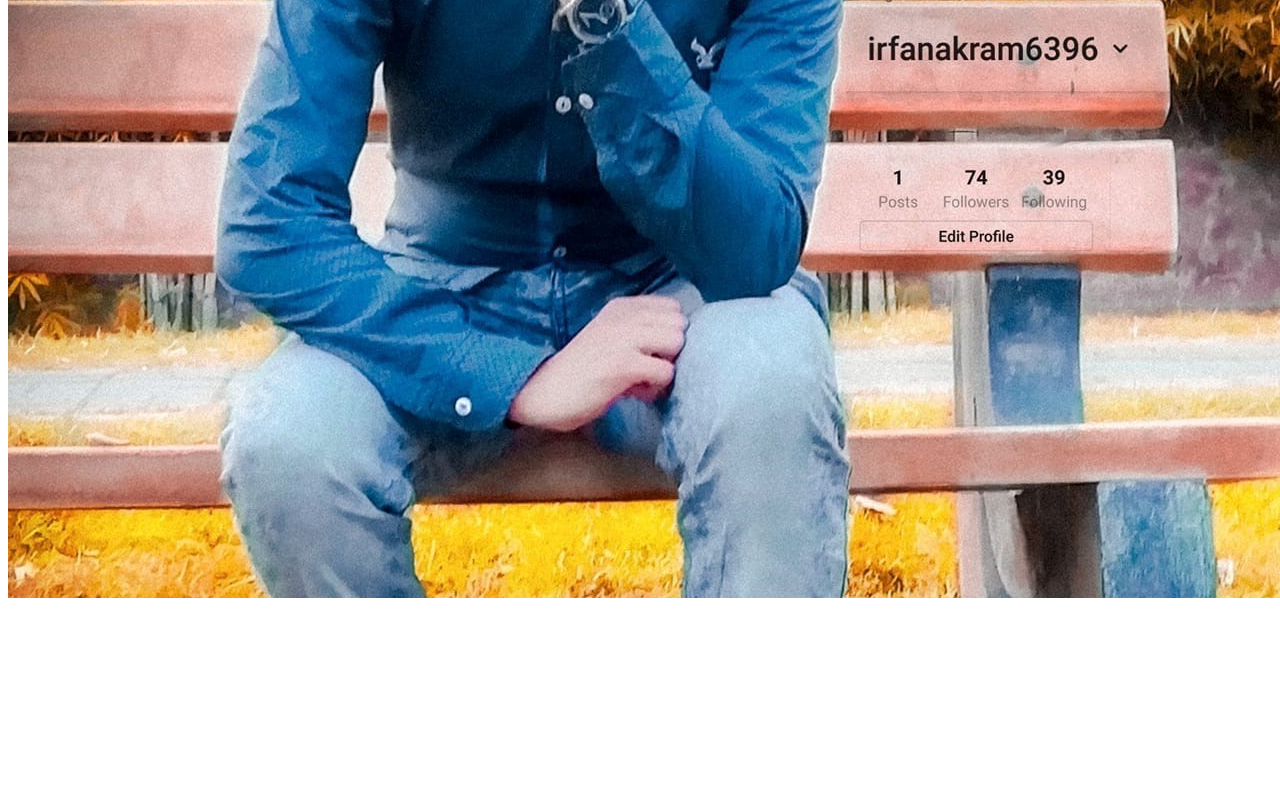
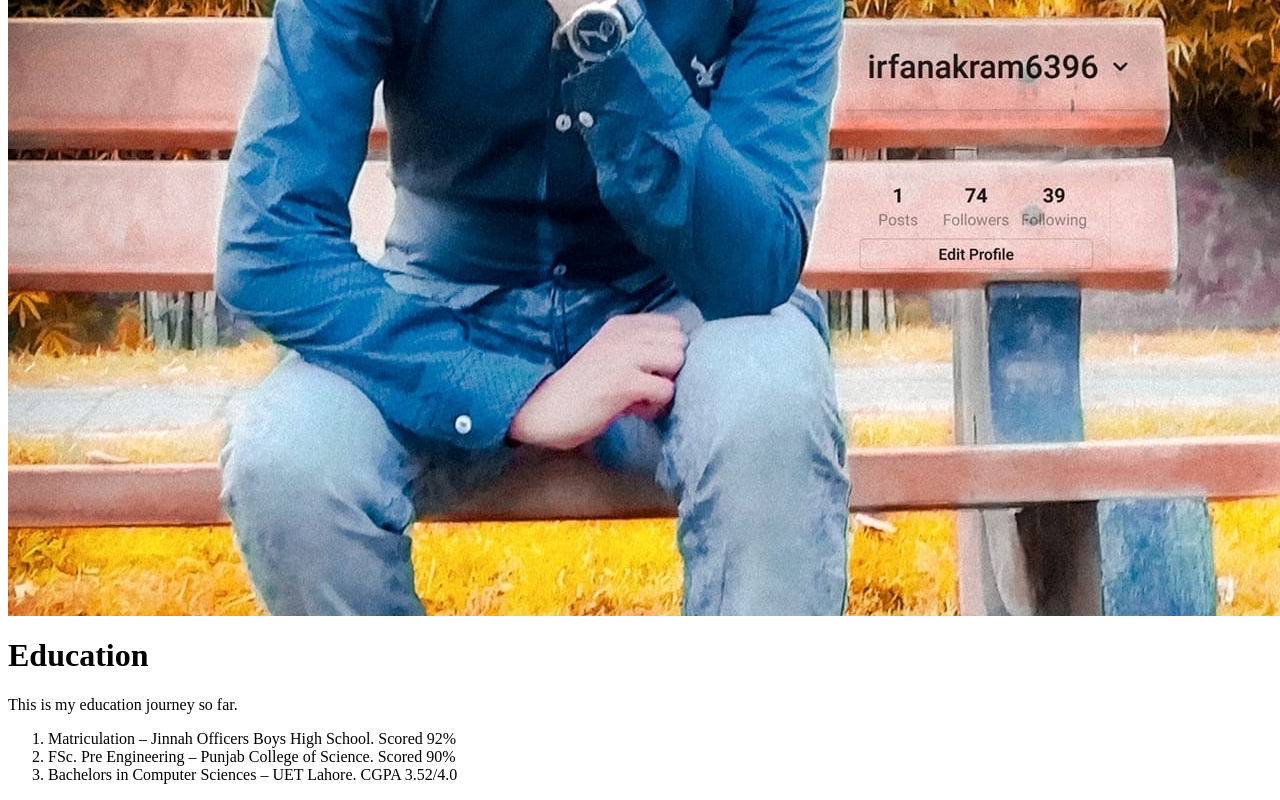
Before and after one commit to Muhammad-Irfan-Akram/ASME-Website-Project-1, a plain HTML site: page PICS/Education.html in a window 1280 px wide. Shown: the part 573-1373 px from the top of the page. Before the commit the page ends 1179 px from the top, so only its background shows below. Drawn offline with Linux system fonts and the light colour scheme.

Commit message:
Education Details

```diff
--- a/PICS/Education.html
+++ b/PICS/Education.html
@@ -1 +1,13 @@
-<img src="./IMG-4.jpg" alt="School Image">
+<html>
+    <head>Education</head>
+<body>
+    <img src="./IMG-4.jpg" alt="School Image">
+    <h1>Education</h1>
+    <p>This is my education journey so far.</p>
+    <ol>
+        <li>Matriculation – Jinnah Officers Boys High School. Scored 92%</li>
+    <li>FSc. Pre Engineering – Punjab College of Science. Scored 90%</li>
+    <li>Bachelors in Computer Sciences – UET Lahore. CGPA 3.52/4.0</li>
+    </ol>
+    </body>
+</html>
```
